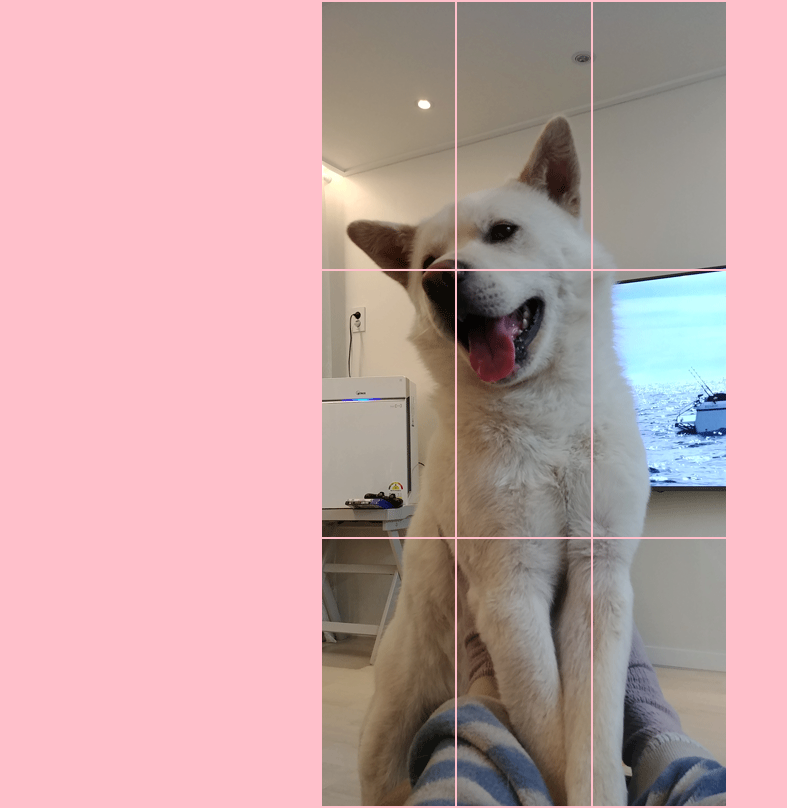
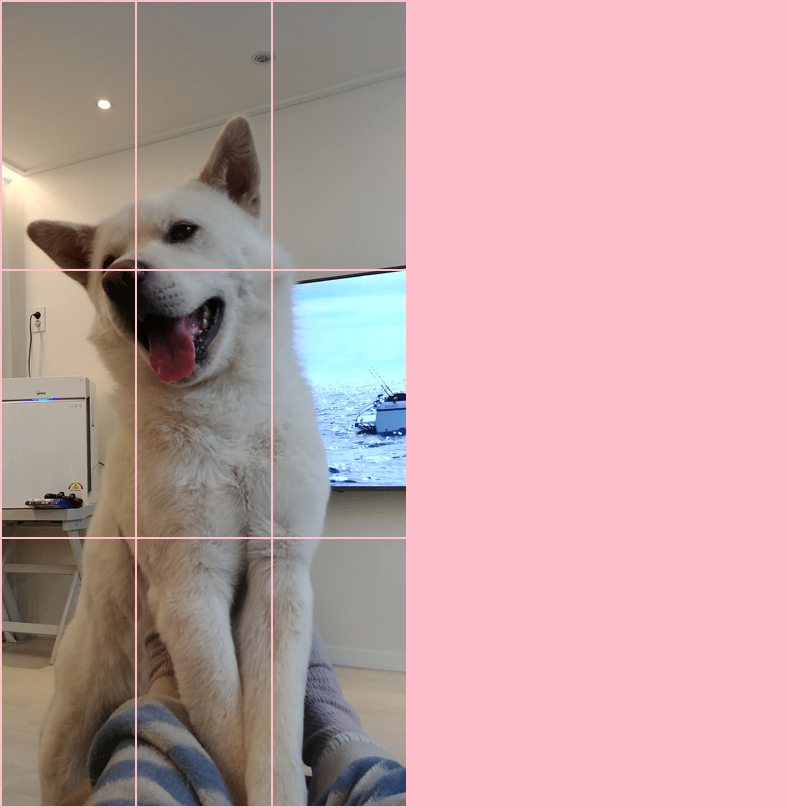
Before and after one commit to junjinli/junjinli.github.io, a plain HTML site: page jinsol/index.html in a window 1280 px wide. Shown: the whole page, without its empty margins (0-787 px from the left). Drawn offline with Linux system fonts and the light colour scheme.

Commit message:
Update index.html

```diff
--- a/jinsol/index.html
+++ b/jinsol/index.html
@@ -10,11 +10,6 @@ http-equiv="X-UA-Compatible">
 body{
   border-collapse: collapse; font-size: 0;
   background-color: pink;
-}
-#table {
-  display: block;
-  margin: 0 auto;
-  width: 50%;
 }
 </STYLE>
 
```
